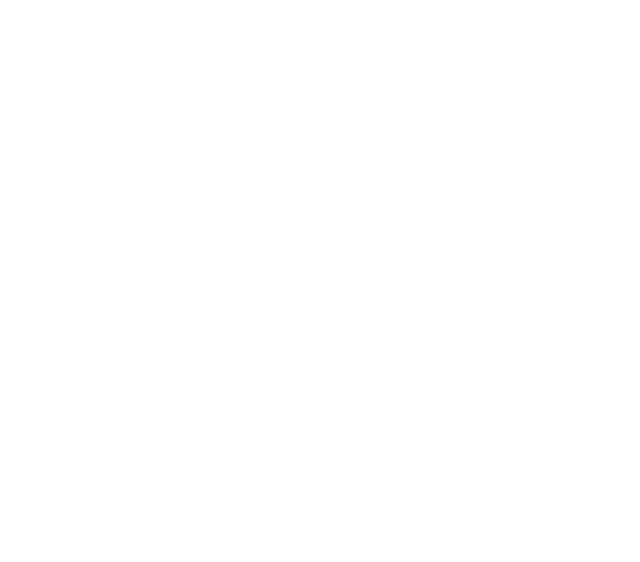
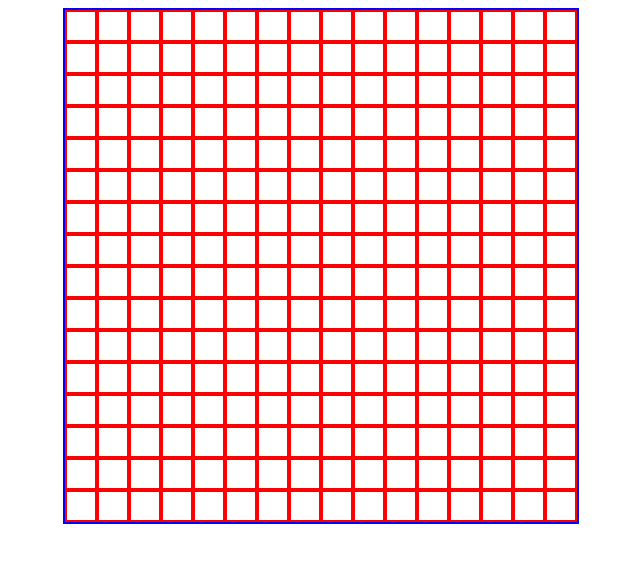
Before and after one commit to vice-jukic/etch-a-sketch, a plain HTML site: page index.html in a window 1280 px wide. Shown: the whole page, without its empty margins (319-959 px from the left). Drawn offline with Linux system fonts and the light colour scheme.

Commit message:
Add 16x16 grid of divs and create CSS file

```diff
--- /dev/null
+++ b/app.css
@@ -0,0 +1,25 @@
+
+body {
+    display: flex;
+    justify-content: center;
+}
+
+.container {
+    border: 2px solid blue;
+    display: flex;
+    flex-wrap: wrap;
+    justify-content: center;
+    height: 32rem;
+    width: 32rem;
+}
+
+.test {
+    border: 2px solid red;
+    width: 2rem;
+    height: 2rem;
+    box-sizing: border-box;
+}
+
+.test:hover {
+    background-color: blue;
+}
--- a/app.js
+++ b/app.js
@@ -1,13 +1,16 @@
 
-function idk() {
-    const tag = document.querySelector(".container");
+const tag = document.querySelector(".container");
+const size = 16;
 
-    for (let i=0; i<16; i++) {
-        let div = document.createElement("div");
-        div.classList.add("test");
+function grid() {
 
-        tag.appendChild(div);
+    for (let i=1; i<=size; i++) {
+        for (let j=1; j<=size; j++) {
+            let div = document.createElement("div");
+            div.classList.add("test");
+            tag.appendChild(div);
+        }
     }
 }
 
-idk();
+grid();
--- a/index.html
+++ b/index.html
@@ -4,6 +4,8 @@
     <meta charset="UTF-8">
     <meta name="viewport" content="width=device-width, initial-scale=1.0">
     <title>Etch-a-Sketch</title>
+
+    <link rel="stylesheet" href="app.css">
     <script src="app.js" defer></script>
 </head>
 <body>
```
